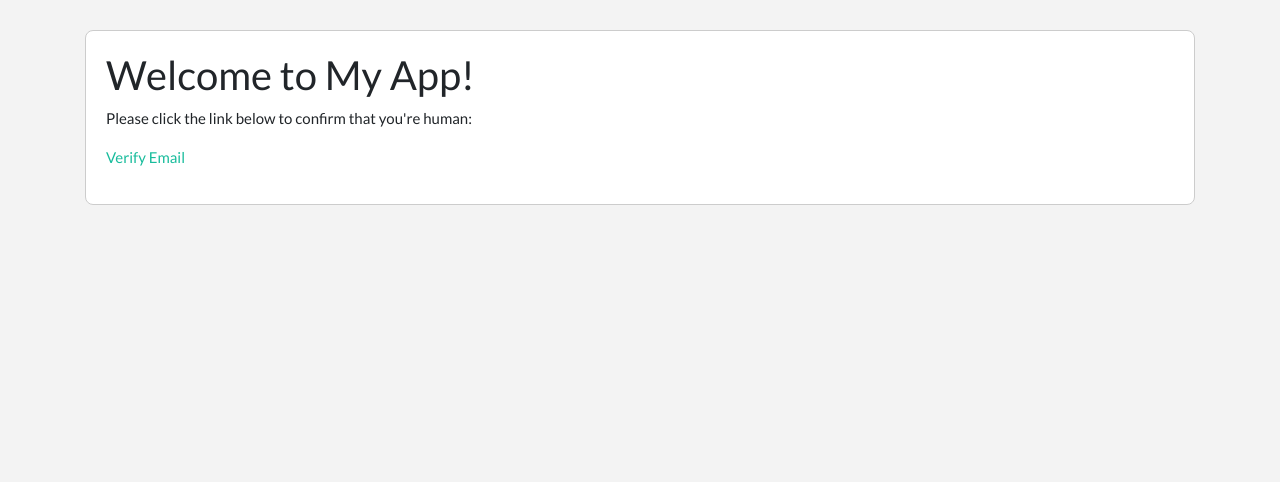
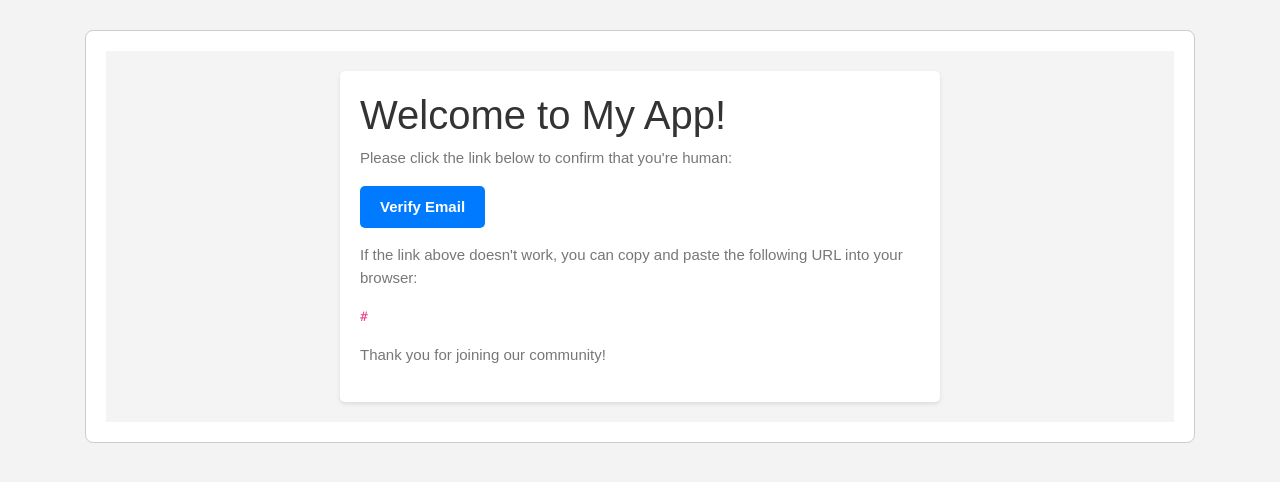
Before and after one commit to danielrhodes11/auth_app, a Flask app: template templates/validation_email.html in a window 1280 px wide. Shown: the part 110-592 px from the top of the page. Run offline with Flask 3, Linux system fonts and the light colour scheme; the template is opened without the code that fills it: most values are stand-ins (such as "Sample title", 1, 10 or a date in 2020); some libraries are stand-ins or nearby versions.

Commit message:
modified email verification and fixed bugs

```diff
--- a/app.py
+++ b/app.py
@@ -77,19 +77,21 @@ def register():
 def validate_token(username, token):
     """Validate user's email token"""
 
-    token = Token.query.filter_by(token=token).first()
-
-    if not token or token.username != username:
+    token_record = Token.query.filter_by(token=token).first()
+    if not token_record or token_record.username != username:
         flash("Invalid token!", "danger")
         return redirect("/login")
 
-    db.session.delete(token)
+    user = User.query.filter_by(username=username).first()
+    if user:
+        user.email_verified = True
+        db.session.commit()
+
+    db.session.delete(token_record)
     db.session.commit()
 
-    # Store the validated username in a temporary session key
-    session["_validated_username"] = username
+    flash("Email verified! You can now log in.", "success")
 
-    flash("Account activated! You can now log in.", "success")
     return redirect("/login")
 
 
@@ -106,17 +108,12 @@ def login():
         user = User.authenticate(username, password)
 
         if user:
-            # Retrieve the validated username from the temporary session key
-            validated_username = session.pop("_validated_username", None)
-
-            # Compare the validated username with the login username
-            if validated_username == username:
+            if user.email_verified:
                 session["username"] = user.username
-                flash("Welcome Back!", "success")
-                return redirect(f"/users/{username}")
+                flash(f"Welcome back, {user.username}!", "success")
+                return redirect(f"/users/{user.username}")
             else:
                 flash("Please verify your email before logging in.", "danger")
-                return redirect("/login")
         else:
             form.username.errors = ["Invalid username/password."]
             return render_template("login.html", form=form)
--- a/models.py
+++ b/models.py
@@ -47,6 +47,7 @@ class User(db.Model):
     username = db.Column(db.String(20), nullable=False, unique=True)
     password = db.Column(db.String, nullable=False)
     email = db.Column(db.String(50), nullable=False, unique=True)
+    email_verified = db.Column(db.Boolean, nullable=False, default=False)
     first_name = db.Column(db.String(30), nullable=False)
     last_name = db.Column(db.String(30), nullable=False)
 
--- a/templates/validation_email.html
+++ b/templates/validation_email.html
@@ -1,7 +1,14 @@
 {% extends 'base.html' %}
 
 {% block content %}
-  <h2>Welcome to My App!</h2>
-  <p>Please click the link below to confirm that you're human:</p>
-  <p><a href="{{ verification_url }}">Verify Email</a></p>
+<div style="font-family: Arial, sans-serif; background-color: #f4f4f4; padding: 20px;">
+  <div style="max-width: 600px; margin: 0 auto; background-color: white; padding: 20px; border-radius: 5px; box-shadow: 0 2px 4px rgba(0, 0, 0, 0.1);">
+    <h2 style="color: #333;">Welcome to My App!</h2>
+    <p style="color: #777;">Please click the link below to confirm that you're human:</p>
+    <p><a href="{{ verification_url }}" style="display: inline-block; background-color: #007bff; color: white; text-decoration: none; padding: 10px 20px; border-radius: 5px; font-weight: bold;">Verify Email</a></p>
+    <p style="color: #777;">If the link above doesn't work, you can copy and paste the following URL into your browser:</p>
+    <p style="color: #777;"><code>{{ verification_url }}</code></p>
+    <p style="color: #777;">Thank you for joining our community!</p>
+  </div>
+</div>
 {% endblock %}
```
